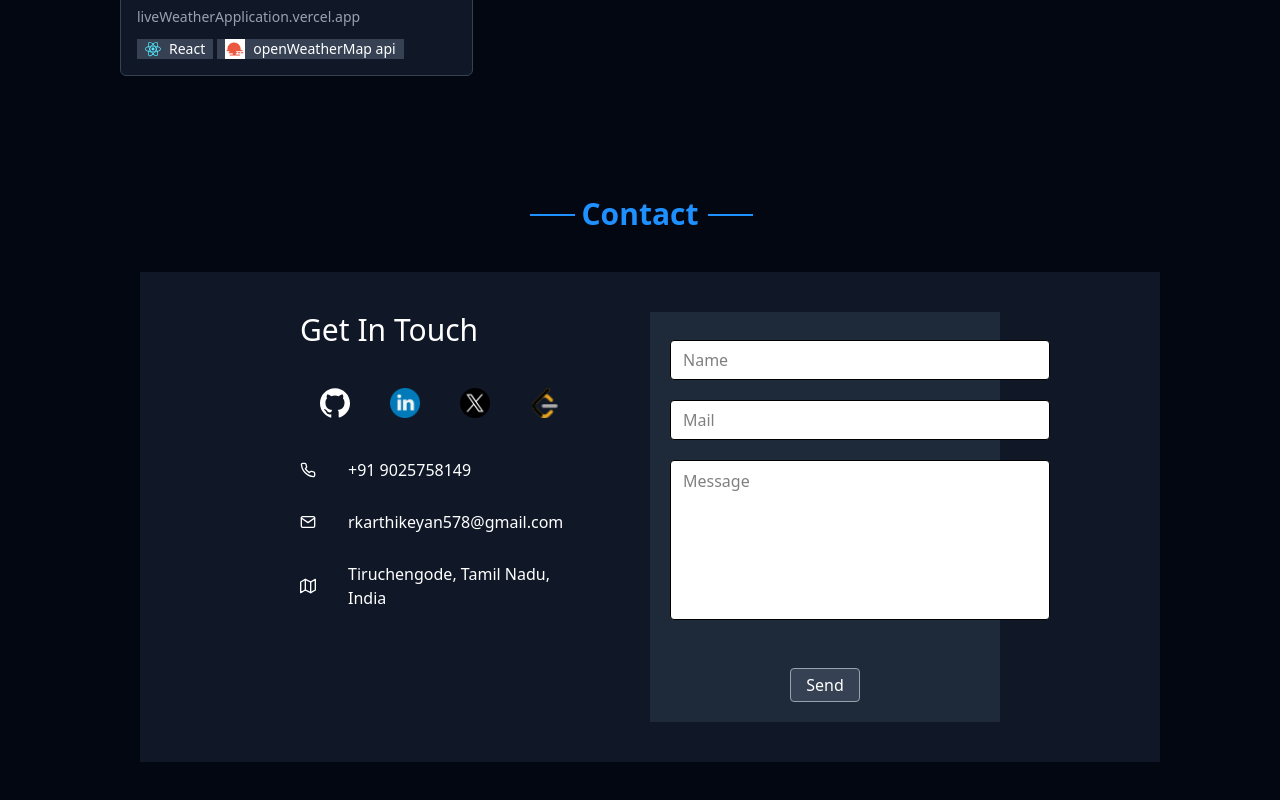
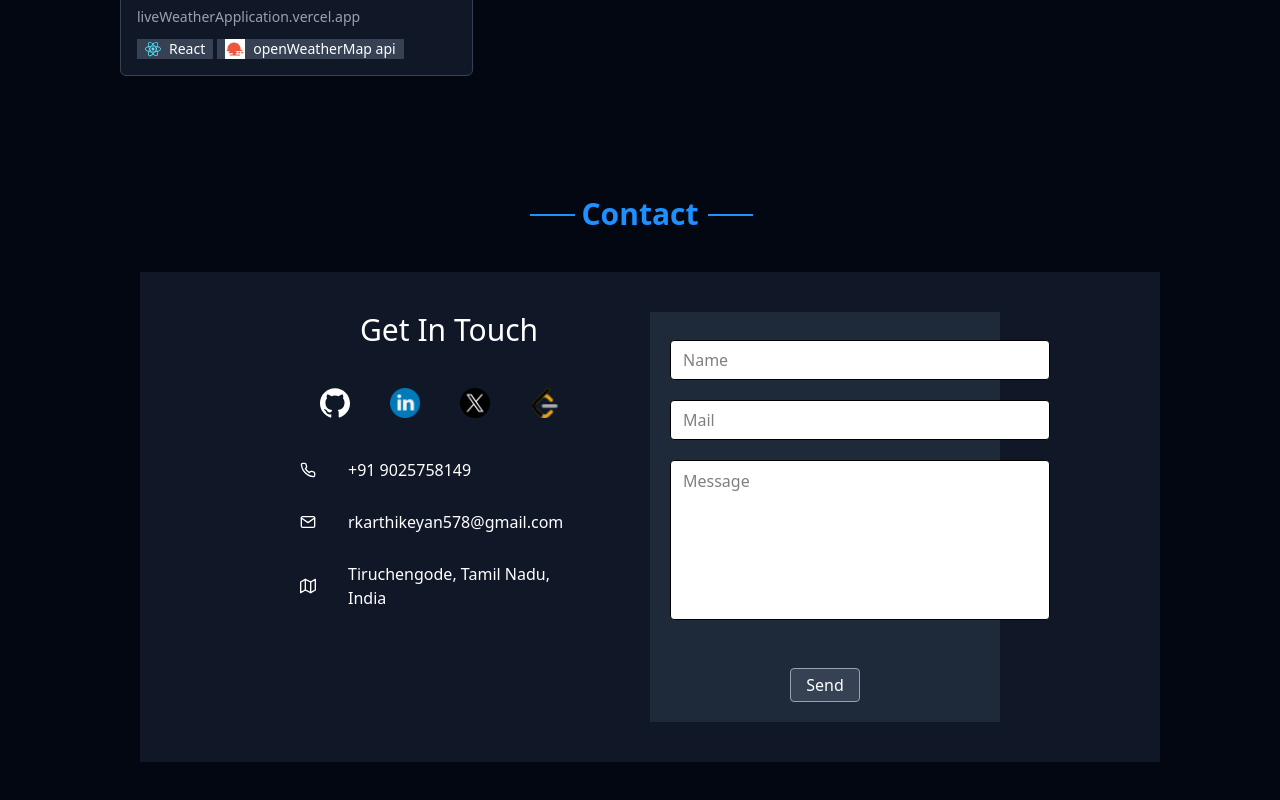
Before and after one commit to imrkarthikeyan/portfolio, a React (Vite) app: page / in a window 1280 px wide. Shown: the part 3169-3969 px from the top of the page. Built offline with nearby package versions, Linux system fonts and the light colour scheme.

Commit message:
updated contect page

```diff
--- a/src/pages/Contact.jsx
+++ b/src/pages/Contact.jsx
@@ -34,7 +34,7 @@ export default function Contact(){
             <div className="p-5 lg:pl-60  text-center lg:flex lg:items-center w-full lg:mr-50">
                 <div className="text-white bg-gray-900 p-10 flex flex-col lg:flex-row w-full justify-center gap-16 xl:px-40">
                     <div className="flex flex-col text-center lg:text-left lg:w-1/2">
-                        <h2 className="text-3xl">Get In Touch</h2>
+                        <h2 className="text-3xl md:pl-15">Get In Touch</h2>
                         <div className="flex gap-10 items-center text-xl pt-10 lg:pl-5">
                             <SiGithub className="text-3xl cursor-pointer" onClick={onGithub}/>
                             <img src={ln} alt="" className="w-[30px] cursor-pointer" onClick={onLinkedin}/>
```
